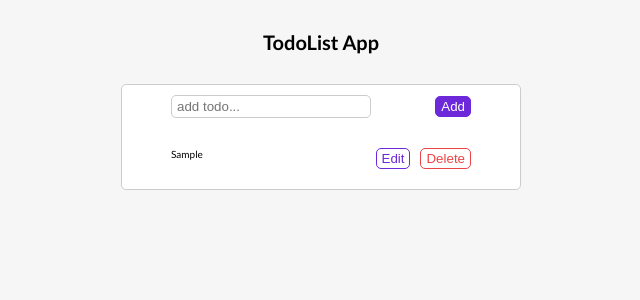
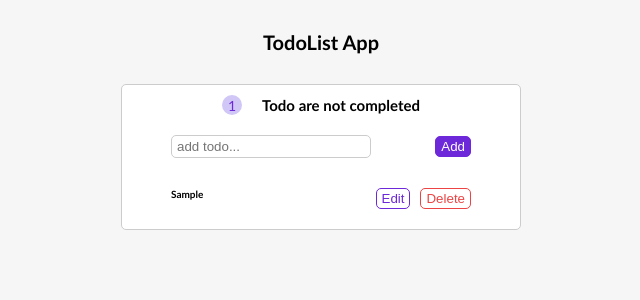
Before and after one commit to sepidehbiglarizadeh/TodoList, a React (Create React App) app: page / in a window 1280 px wide. Both pictures are taken after typing "Sample" into the empty fields and a click on the button "Add". Shown: the top 300 px of the page, without its empty margins (319-959 px from the left). Built offline with nearby package versions, Linux system fonts and the light colour scheme.

Commit message:
Navbar component added

```diff
--- /dev/null
+++ b/src/component/Navbar/Navbar.js
@@ -0,0 +1,17 @@
+import styles from "./Navbar.module.css"
+
+const Navbar = ({unCompletedTodos}) => {
+    return (
+        <header className={styles.header}>
+            {unCompletedTodos ? (
+                <>
+                    <span>{unCompletedTodos}</span><h2>Todo are not completed</h2>
+                </>
+            ):(
+                <h2>Set your todos !</h2>
+            )}
+        </header>
+     );
+}
+
+export default Navbar;
--- /dev/null
+++ b/src/component/Navbar/Navbar.module.css
@@ -0,0 +1,19 @@
+.header{
+    display: flex;
+    align-items: center;
+    margin-bottom: 2rem;
+}
+
+.header span {
+    margin-right: 2rem;
+    display: inline-block;
+    width: 20px;
+    font-size: 1.4rem;
+    height: 20px;
+    background-color: #d0c7f7;
+    color: #6d28d9;
+    border-radius: 50%;
+    display: flex;
+    justify-content: center;
+    align-items: center;
+}
--- a/src/component/Todo/Todo.js
+++ b/src/component/Todo/Todo.js
@@ -3,7 +3,7 @@ import styles from "./Todo.module.css";
 const Todo = ({ todo, onCompleted ,onDelete,onEdit}) => {
   return (
     <div className={styles.todo}>
-      <div onClick={onCompleted} className={todo.isCompleted && styles.completed}>{todo.text}</div>
+      <div onClick={onCompleted} className={`${styles.todoText} ${todo.isCompleted? styles.completed : ""}`}>{todo.text}</div>
       <div>
         <button className={styles.btn} onClick={onEdit}>Edit</button>
         <button className={`${styles.btn} ${styles.remove}`} onClick={onDelete}>Delete</button>
--- a/src/component/Todo/Todo.module.css
+++ b/src/component/Todo/Todo.module.css
@@ -3,6 +3,11 @@
     justify-content: space-between;
     width: 30rem;
     margin: 10px;
+}
+
+.todoText{
+    cursor: pointer;
+    font-weight: bold;
 }
 
 .completed{
--- a/src/component/TodoApp/TodoApp.js
+++ b/src/component/TodoApp/TodoApp.js
@@ -1,4 +1,5 @@
 import { useState } from "react";
+import Navbar from "../Navbar/Navbar";
 import TodoForm from "../TodoForm/TodoForm";
 import TodoList from "../TodoList/TodoList";
 
@@ -39,6 +40,7 @@ const TodoApp = () => {
 
   return (
     <div className="container">
+      <Navbar unCompletedTodos={todos.filter((t)=> !t.isCompleted).length}/>
       <TodoForm submitTodoHandler={addTodoHandler} />
       <TodoList
         todos={todos}
```
